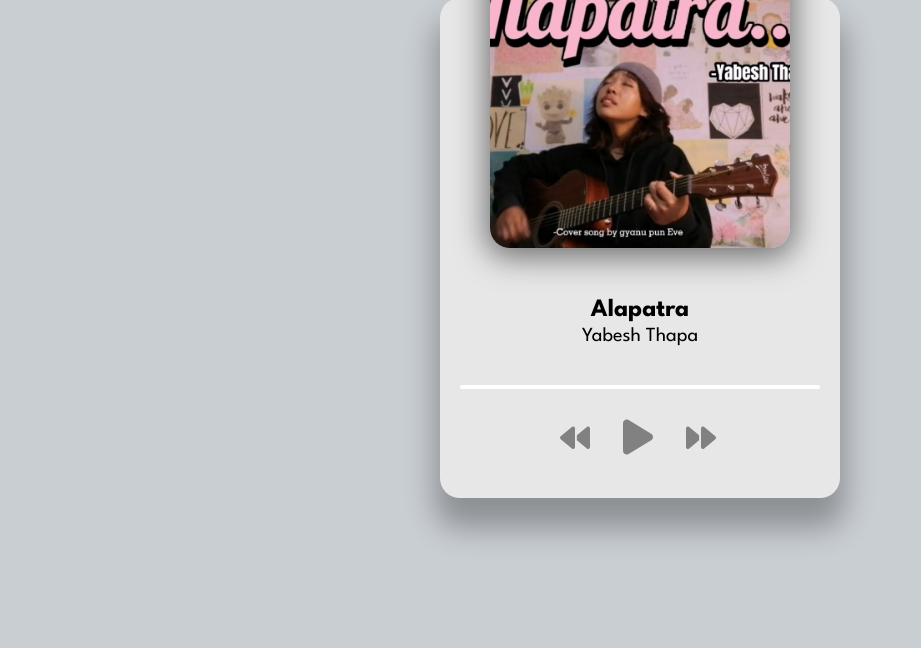
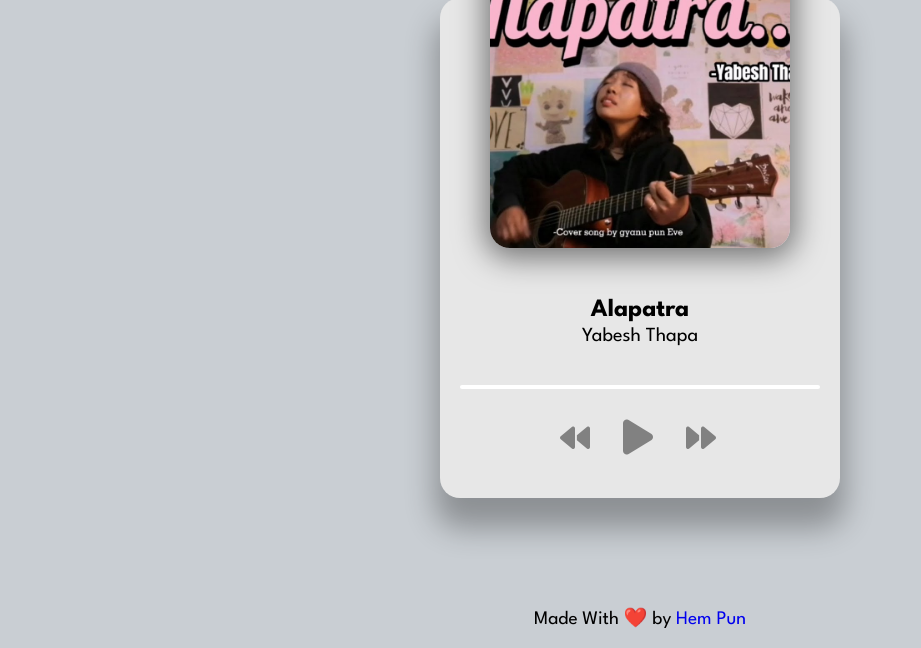
Before and after one commit to hempun10/Music-Player, a plain HTML site: page index.html in a window 1280 px wide. Shown: the part 152-800 px from the top of the page, without its empty margins (0-921 px from the left). Drawn offline with Linux system fonts and the light colour scheme.

Commit message:
Author added

```diff
--- a/index.html
+++ b/index.html
@@ -38,7 +38,7 @@
     </div>
     <a href="https://github.com/hempun10/Music-Player" target="_blank" id=""><img
         style="position: absolute; top: 0; left: 0; border: 0;" src="img/Git.png" alt="Fork me on GitHub"></a>
-
+        <p id="author"> Made With ❤️ by <a href="https://github.com/hempun10" target="_blank">Hem Pun</a></p>
     <script src="app.js"></script>
 </body>
 </html>
--- a/style.css
+++ b/style.css
@@ -104,6 +104,16 @@ html {
     position: relative;
     top: 3px;
   }
+  #author {
+    position: absolute;
+    bottom: 0;
+    font-size: 1.2rem;
+    color: rgb(0, 0, 0);
+  }
+  #author a {
+    text-decoration: none;
+
+  }
 
   /* Media Query: iPhone (Vertical) */
   @media screen and (max-width: 376px) {
```
